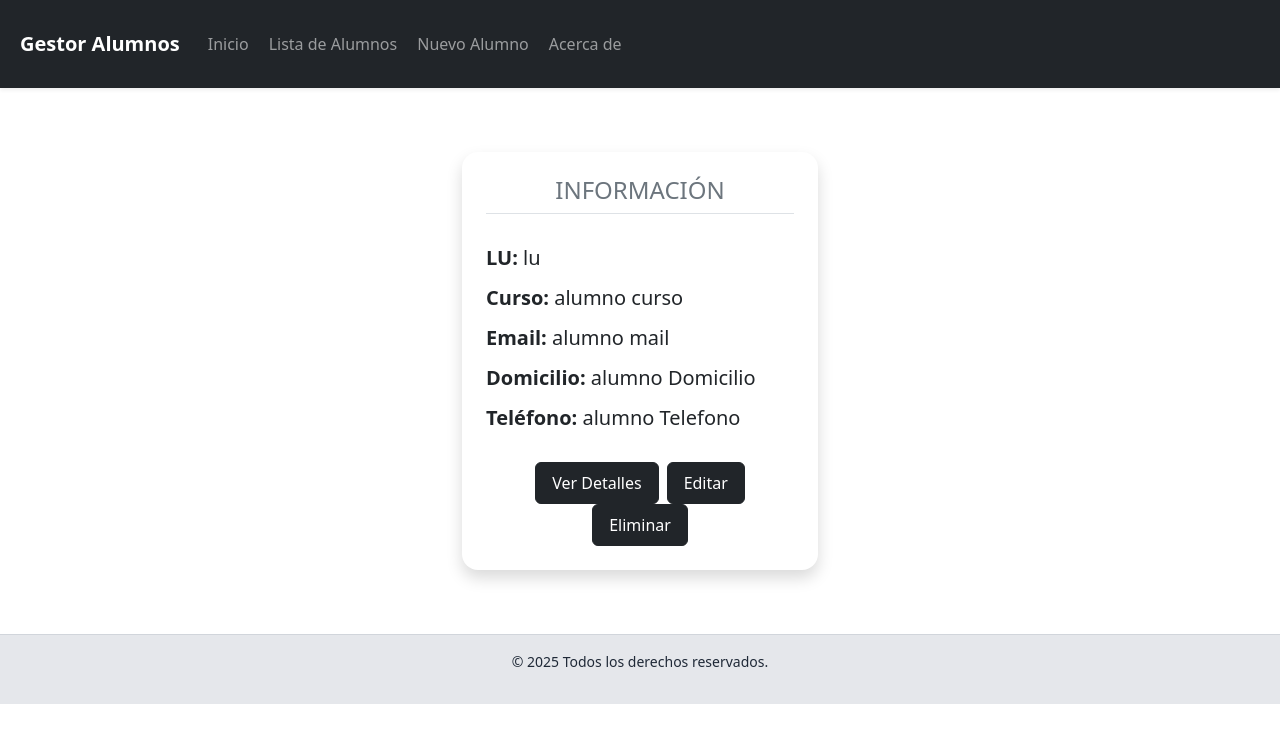
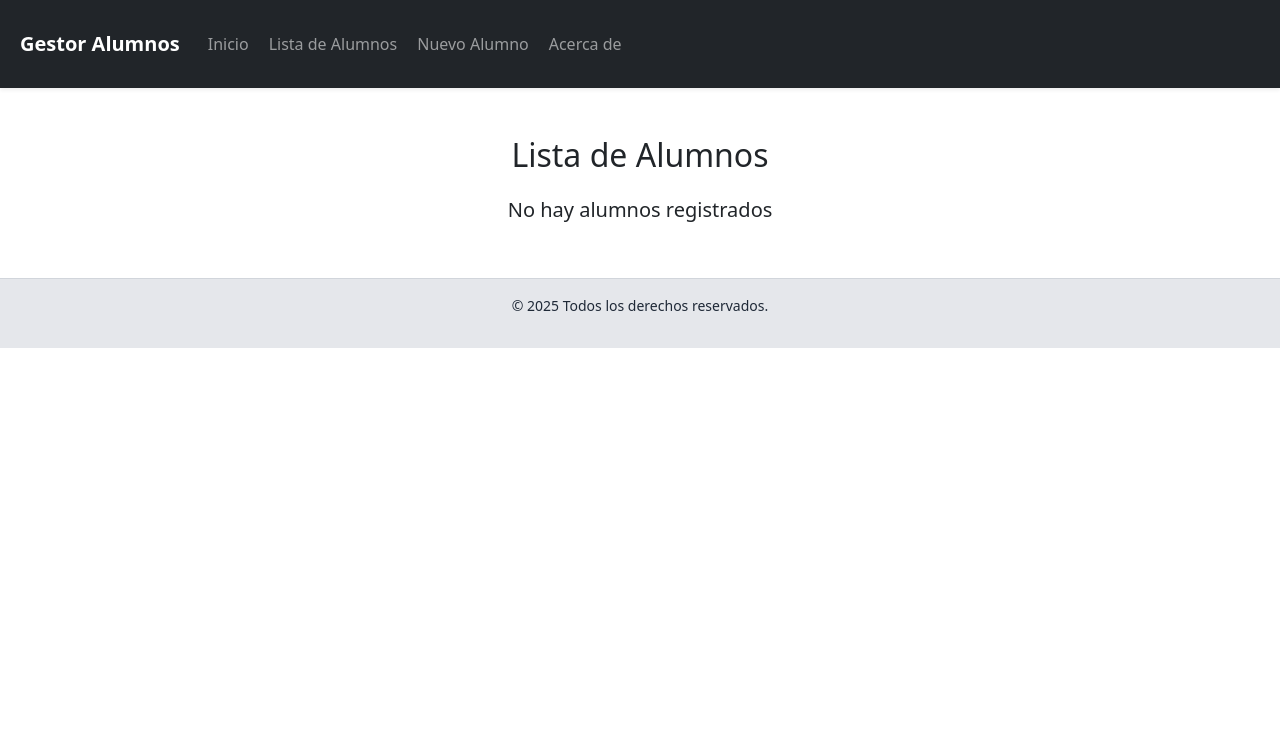
Before and after one commit to Goddzy/pv_tp5_grupo04, a React (Vite) app: page /alumnos in a window 1280 px wide. Shown: the top 742 px of the page. Built offline with nearby package versions, Linux system fonts and the light colour scheme.

Commit message:
Cari Enrique Gustavo - Realización de Lista de alumnos y modificación de Card alumno para renderizar de forma dinamica

```diff
--- a/src/components/CardAlumno.jsx
+++ b/src/components/CardAlumno.jsx
@@ -1,8 +1,7 @@
 import React from "react";
 import { Card, Button } from "react-bootstrap";
 
-function CardAlumno(){
-
+const CardAlumno = ({ alumno }) => {
   return (
     <Card className="shadow border-0 rounded-4">
       <Card.Body className="p-4">
@@ -10,11 +9,11 @@ function CardAlumno(){
           Información
         </h4>
         <Card.Text className="text-start fs-5 lh-lg">
-                <strong>LU:</strong> lu <br />
-                <strong>Curso:</strong> alumno curso <br />
-                <strong>Email:</strong> alumno mail <br />
-                <strong>Domicilio:</strong> alumno Domicilio <br />
-                <strong>Teléfono:</strong> alumno Telefono
+          <strong>LU:</strong> {alumno.lu} <br />
+          <strong>Curso:</strong> {alumno.curso} <br />
+          <strong>Email:</strong> {alumno.email} <br />
+          <strong>Domicilio:</strong> {alumno.domicilio} <br />
+          <strong>Teléfono:</strong> {alumno.telefono}
         </Card.Text>
         <div className="text-center mt-4">
           <Button variant="dark" className="px-3 py-2 mx-1">
@@ -29,6 +28,7 @@ function CardAlumno(){
         </div>
       </Card.Body>
     </Card>
-    )
-}
+  );
+};
+
 export default CardAlumno;
--- a/src/components/ListaAlumnos.jsx
+++ b/src/components/ListaAlumnos.jsx
@@ -1,15 +1,26 @@
+import React from "react";
+import { Row, Col, Container } from "react-bootstrap";
 import CardAlumno from "./CardAlumno";
-import { Row, Col, Container } from "react-bootstrap";
-function ListaAlumnos(){
 
-return(
+const ListaAlumnos = ({ listaAlumnos }) => {
+  return (
     <Container className="my-5">
-    <Row className="justify-content-center">
-        <Col md={6} lg={4} className="my-3">
-         <CardAlumno></CardAlumno>
-        </Col>
+      <h2 className="mb-4 text-center">Lista de Alumnos</h2>
+      <Row className="g-4 justify-content-center">
+        {listaAlumnos && listaAlumnos.length > 0 ? (
+          listaAlumnos.map((alumno, index) => (
+            <Col key={index} xs={12} md={6} lg={4}>
+              <CardAlumno alumno={alumno} />
+            </Col>
+          ))
+        ) : (
+          <Col>
+            <h5 className="text-center">No hay alumnos registrados</h5>
+          </Col>
+        )}
       </Row>
     </Container>
-)
-}
+  );
+};
+
 export default ListaAlumnos;
```
Lines whose indentation alone changed are shown as unchanged.
